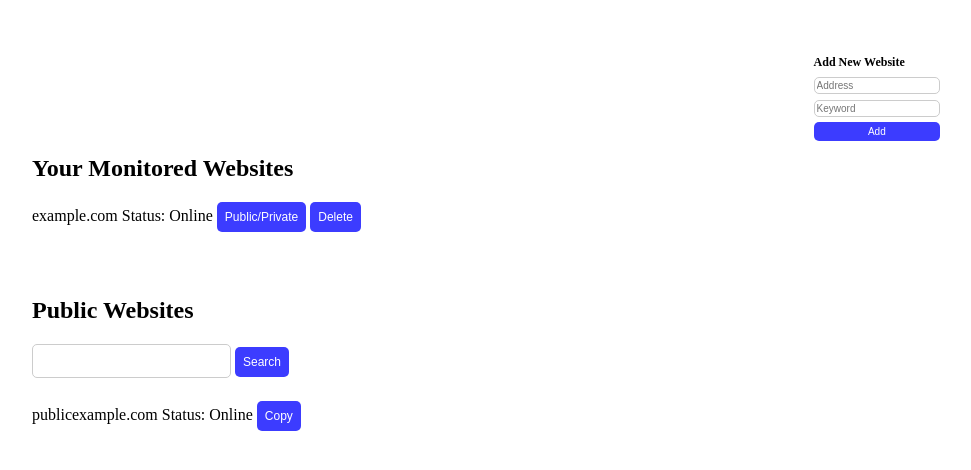
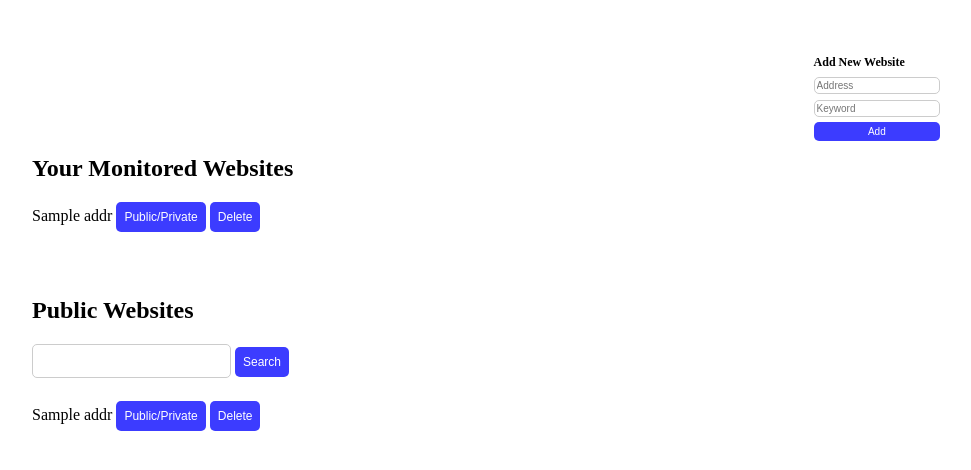
Before and after one commit to koenol/simple-website-monitoring-tool, a Flask app: template templates/main.html in a window 1280 px wide. Shown: the part 58-528 px from the top of the page, without its empty margins (307-1278 px from the left). Run offline with Flask 3, Linux system fonts and the light colour scheme; the template is opened without the code that fills it: most values are stand-ins (such as "Sample title", 1, 10 or a date in 2020).

Commit message:
added pipeline for fetching and rendering website urls
removed unique constraint from urls/addr

```diff
--- a/app.py
+++ b/app.py
@@ -96,7 +96,9 @@ def login():
 @app.route("/main")
 def main():
     """Render Main View"""
-    return render_template("main.html")
+    personal_websites = service.get_user_websites(session["user_id"])
+    public_websites = service.get_public_websites()
+    return render_template("main.html", personal_websites=personal_websites, public_websites=public_websites)
 
 
 @app.route("/add-website", methods=["POST"])
@@ -108,8 +110,8 @@ def add_website():
             try:
                 service.add_website(session["user_id"], address, keyword)
                 return redirect("/main")
-            except:
-                flash("Something went wrong.")
+            except sqlite3.IntegrityError as e:
+                flash(str(e))
                 return redirect("/main")
         else:
             flash("Incorrect domain format, use: 'example.com'")
--- a/schema.sql
+++ b/schema.sql
@@ -9,7 +9,7 @@ CREATE TABLE users (
 CREATE TABLE urls (
     id INTEGER PRIMARY KEY AUTOINCREMENT,
     user_id INTEGER NOT NULL,
-    addr TEXT UNIQUE,
+    addr TEXT,
     public BOOLEAN,
     FOREIGN KEY (user_id) REFERENCES users(id) ON DELETE CASCADE
 );
--- a/templates/main.html
+++ b/templates/main.html
@@ -17,13 +17,13 @@
             <!-- self.note: Iterate User Websites-->
             <h2>Your Monitored Websites</h2>
             <div id="monitored-websites">
-                <div class="website">
-                    <span>example.com</span>
-                    <span>Status: <span class="status">Online</span></span>
-                    <!-- self.note: make better buttons -->
-                    <button>Public/Private</button>
-                    <button>Delete</button>
-                </div>
+                {% for website in personal_websites %}
+                                <div class="website">
+                                    <span>{{ website.addr }}</span>
+                                    <button>Public/Private</button>
+                                    <button>Delete</button>
+                                </div>
+                {% endfor %}
             </div>
         </div>
         <div class="box">
@@ -34,11 +34,13 @@
             </form>
             <div id="public-websites">
                 <div class="website">
-                    <!-- self.note: Iterate Public Websites -->
-                    <span>publicexample.com</span>
-                    <span>Status: <span class="status">Online</span></span>
-                    <!-- self.note: make better buttons -->
-                    <button>Copy</button>
+                {% for website in public_websites %}
+                                <div class="website">
+                                    <span>{{ website.addr }}</span>
+                                    <button>Public/Private</button>
+                                    <button>Delete</button>
+                                </div>
+                {% endfor %}
                 </div>
             </div>
         </div>
```
Also changed, not shown: service.py (+10 -1 lines).
